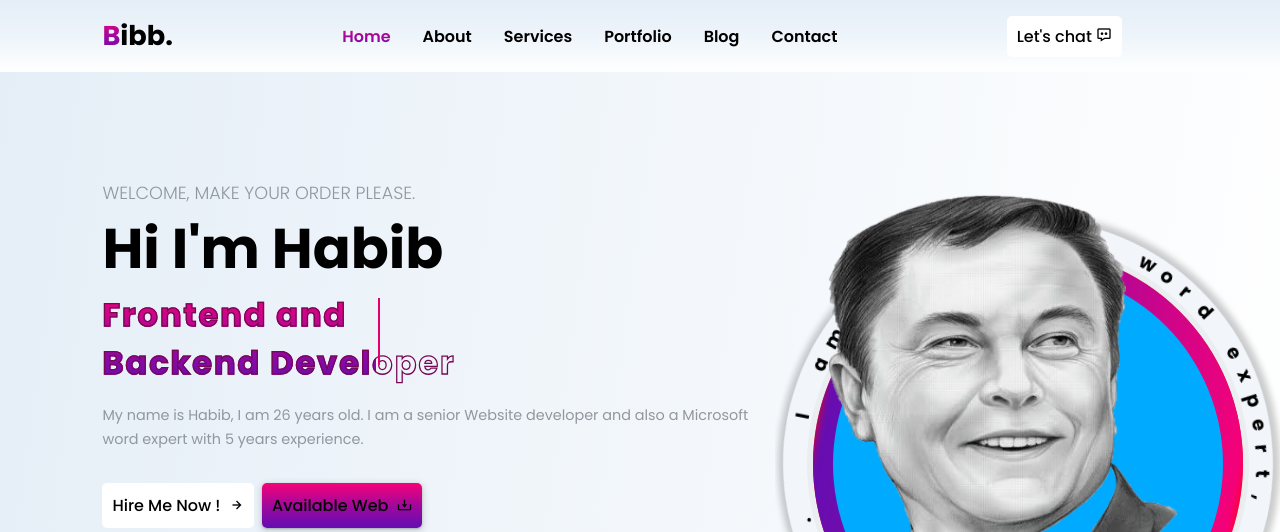
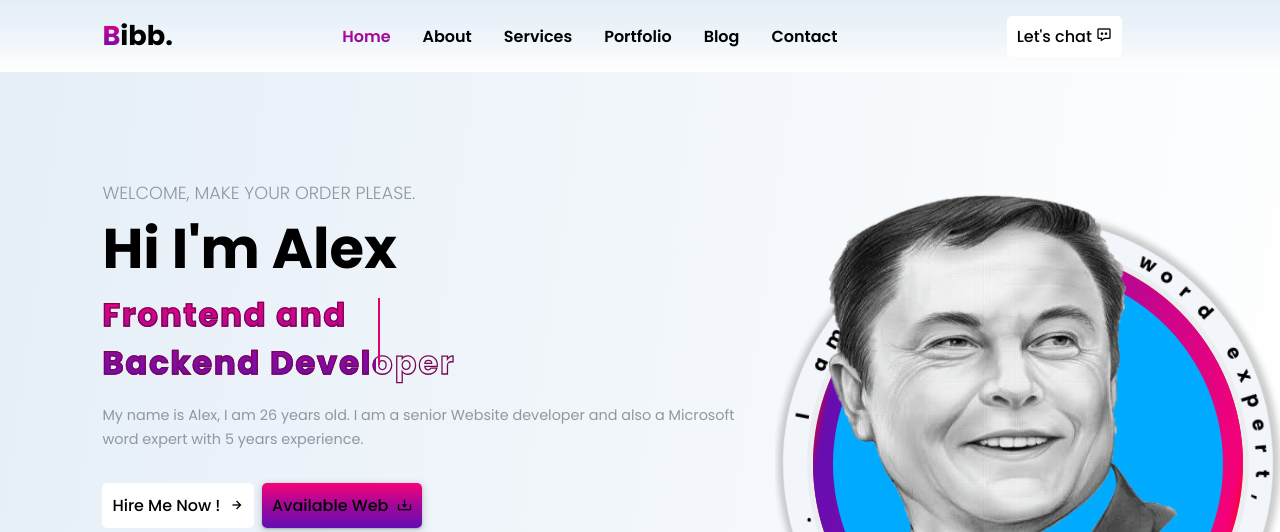
Before and after one commit to lawalhabib/original, a plain HTML site: page index.html in a window 1280 px wide. Shown: the top 532 px of the page. Drawn offline with nearby package versions, Linux system fonts and the light colour scheme.

Commit message:
Update index.html

```diff
--- a/index.html
+++ b/index.html
@@ -39,13 +39,13 @@
     <section class="home" id="home">
         <div class="hero-info">
             <h3>Welcome, Make your order please.</h3>
-            <h1>Hi I'm Habib</h1>
+            <h1>Hi I'm Alex</h1>
 
             <div class="text-animate">
                 <h2>Frontend and Backend Developer</h2>
             </div>
 
-            <p>My name is Habib, I am 26 years old. I am a senior Website developer and also a Microsoft word expert with 5 years experience.</p>
+            <p>My name is Alex, I am 26 years old. I am a senior Website developer and also a Microsoft word expert with 5 years experience.</p>
 
             <div class="btn-box">
                 <a href="lawalhabib100@gmail.com" class="btn">Hire Me Now ! <i class='bx bx-right-arrow-alt' ></i></a>
```
